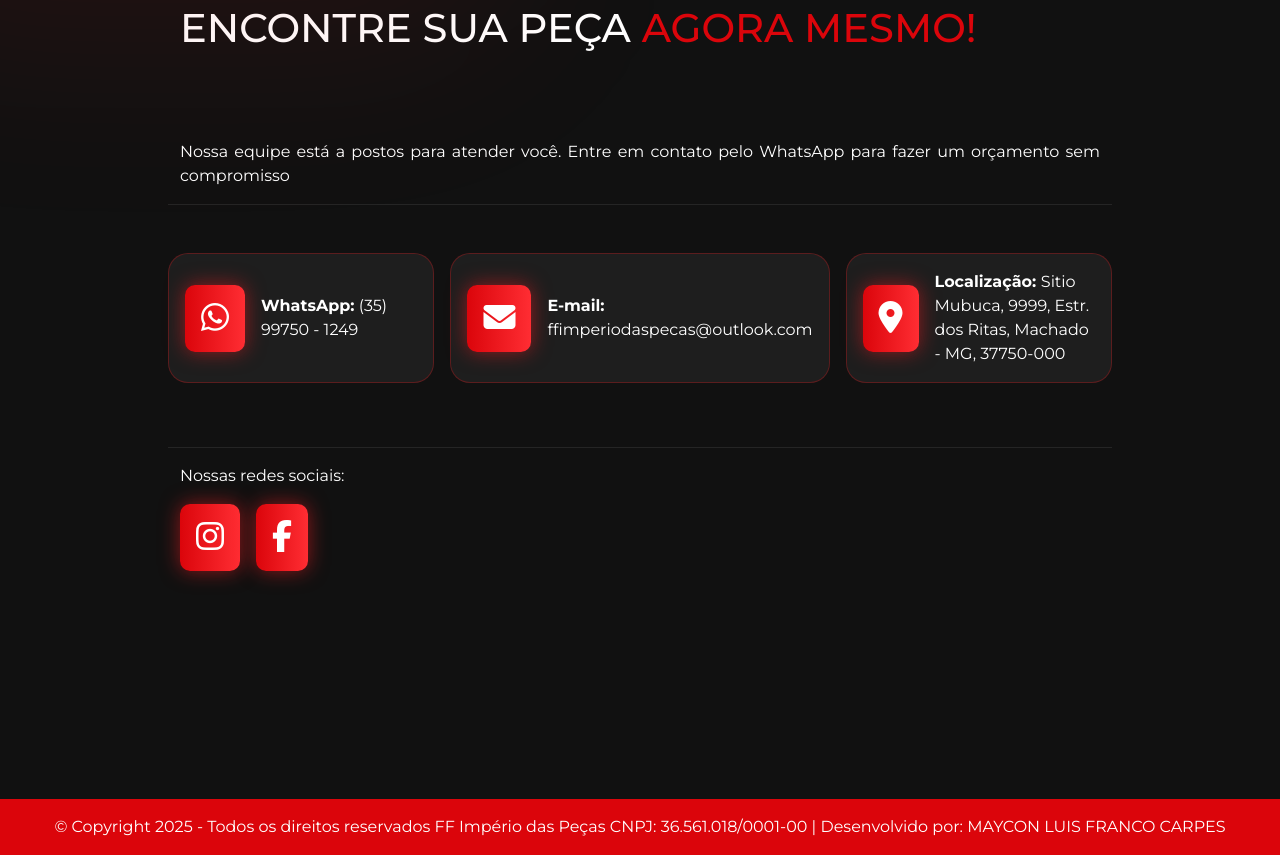
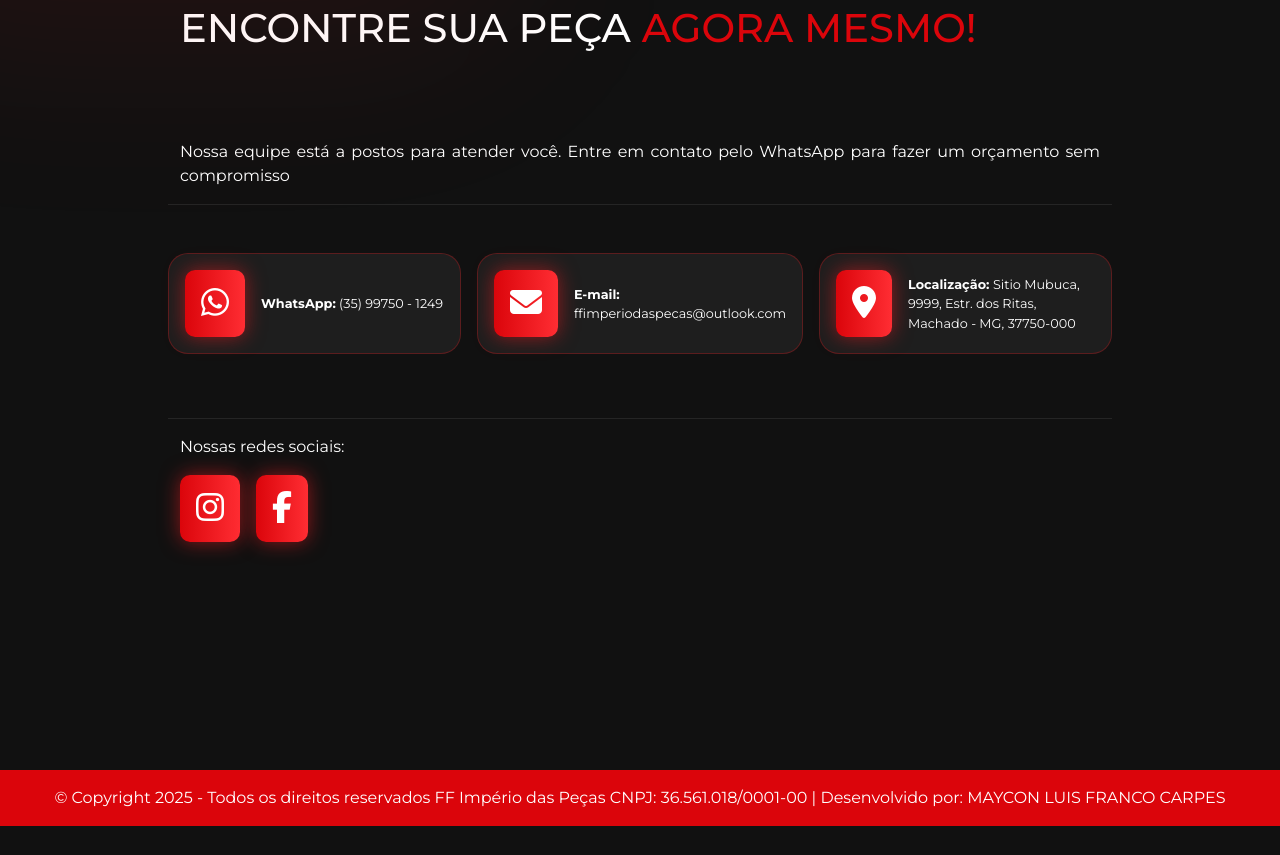
Before and after one commit to AlissonHenSantos/FF-Imperio-pecas, a plain HTML site: page index.html in a window 1280 px wide. Shown: the part 5650-6505 px from the top of the page. After the commit the page ends 6476 px from the top, so only its background shows below. Drawn offline with nearby package versions, Linux system fonts and the light colour scheme; a web font is replaced by a local one.

Commit message:
fix: texto info

```diff
--- a/styles.css
+++ b/styles.css
@@ -633,6 +633,9 @@ main {
         font-size: 0.9rem;
     }
 
+    .informacoes > div span{
+        font-size: 0.8rem;
+    }
 
 }
 
@@ -705,6 +708,8 @@ main {
     font-size: 2rem;
     color: white;
 }
+
+
 
 .info-item {
     margin-right: 1rem;
```
